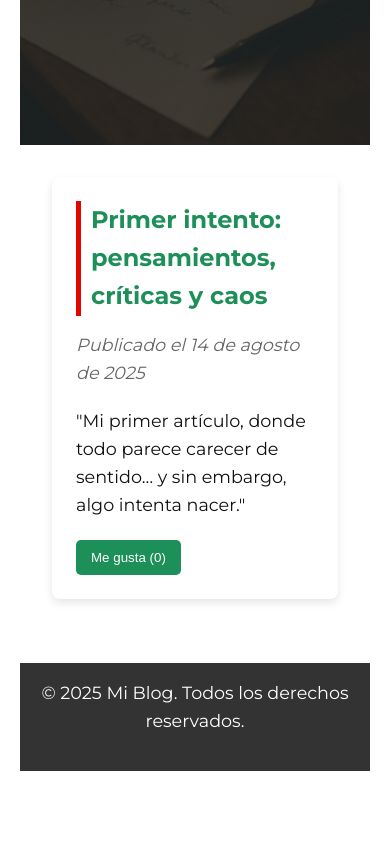
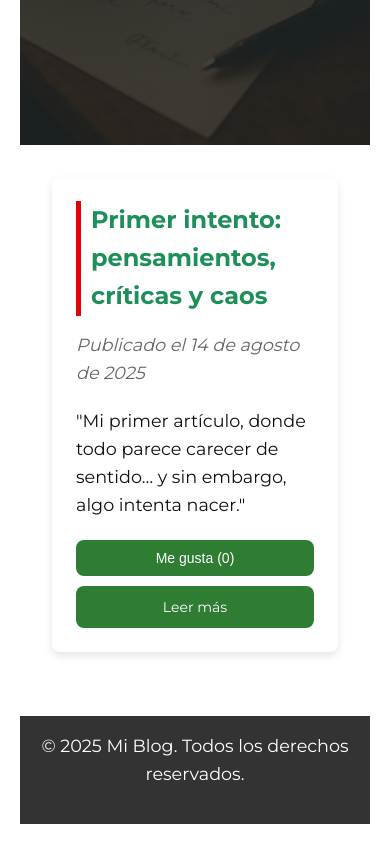
Before and after one commit to Sirmartins09/martinblog, a plain HTML site: page index.html in a window 390 px wide. Shown: the part 993-1837 px from the top of the page. Before the commit the page ends 1784 px from the top, so only its background shows below. Drawn offline with Linux system fonts and the light colour scheme.

Commit message:
cambio en los botones

```diff
--- a/assets/css/style.css
+++ b/assets/css/style.css
@@ -182,18 +182,33 @@ main {
     transform: scale(1.02);
 }
 
-.like-button {
-    background-color: #1d8f58;
-    color: white;
-    border: none;
-    padding: 10px 15px;
-    border-radius: 5px;
-    cursor: pointer;
-    transition: background-color 0.3s ease;
+.buttons-container {
+  display: flex;
+  gap: 10px;
+  flex-wrap: wrap;
+  justify-content: center;
+  margin-top: 10px;
 }
 
-.like-button:hover {
-    background-color: #146b41;
+.like-button,
+.read-more {
+  flex: 1 1 120px; /* Ambos ocupan el mismo ancho mínimo */
+  padding: 10px;
+  text-align: center;
+  border-radius: 8px;
+  font-size: 14px;
+  border: none;
+  background-color: #2e7d32; /* Verde oscuro */
+  color: white;
+  text-decoration: none;
+  box-sizing: border-box;
+  transition: background-color 0.3s ease;
+}
+
+/* Hover para mejorar la experiencia */
+.like-button:hover,
+.read-more:hover {
+  background-color: #1b5e20;
 }
 
 
@@ -348,3 +363,11 @@ footer {
         padding: 1.5rem;
     }
 }
+/* Estilos específicos para pantallas pequeñas */
+@media (max-width: 480px) {
+  .like-button-owner,
+  .read-more {
+    width: 100%; /* Ocupan todo el ancho disponible */
+    box-sizing: border-box;
+  }
+}
--- a/index.html
+++ b/index.html
@@ -48,14 +48,17 @@
     </section>
 
 <main>
-    <a href="./pages/articulo1.html" class="post-link">
 <article class="post">
     <h2>Primer intento: pensamientos, críticas y caos</h2>
     <p class="post-date">Publicado el 14 de agosto de 2025</p>
     <p>"Mi primer artículo, donde todo parece carecer de sentido… y sin embargo, algo intenta nacer."</p>
+
+    <div class="buttons-container">
         <button class="like-button">Me gusta (0)</button>
+        <a href="./pages/articulo1.html" class="read-more">Leer más</a>
+    </div>
 </article>
-    </a>
+
 </main>
 
     <footer>
--- a/js/main.js
+++ b/js/main.js
@@ -1,3 +1,16 @@
 document.getElementById('hamburger').addEventListener('click', function () {
     document.getElementById('nav-links').classList.toggle('show');
 });
+
+
+document.addEventListener("DOMContentLoaded", () => {
+    const likeButton = document.querySelector(".like-button");
+    const likeCount = document.getElementById("like-count");
+    let count = 0;
+
+    likeButton.addEventListener("click", (event) => {
+        event.preventDefault(); // Evita que el enlace <a> se active
+        count++;
+        likeCount.textContent = count;
+    });
+});
```
Lines whose indentation alone changed are shown as unchanged.
